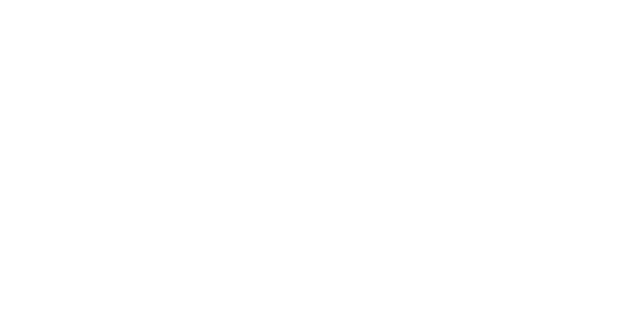
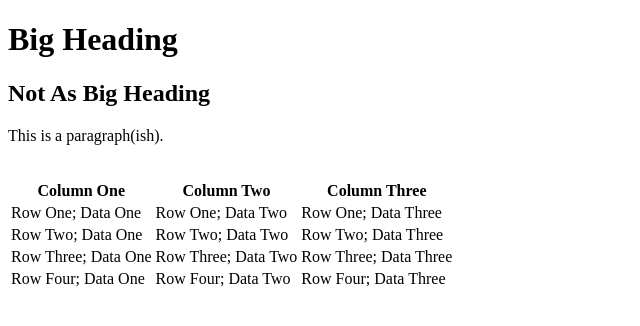
Before and after one commit to PatrickRallings/css-Day-1, a plain HTML site: page index2.html in a window 1280 px wide. Shown: the whole page, without its empty margins (0-640 px from the left). Drawn offline with Linux system fonts and the light colour scheme.

Commit message:
Added html data

```diff
--- a/index2.html
+++ b/index2.html
@@ -1,13 +1,43 @@
 <!DOCTYPE html>
 <html lang="en">
-<head>
-    <meta charset="UTF-8">
-    <meta http-equiv="X-UA-Compatible" content="IE=edge">
-    <meta name="viewport" content="width=device-width, initial-scale=1.0">
+  <head>
+    <meta charset="UTF-8" />
+    <meta http-equiv="X-UA-Compatible" content="IE=edge" />
+    <meta name="viewport" content="width=device-width, initial-scale=1.0" />
     <title>Document</title>
-    <link rel="stylesheet" href="mystyle.css">
-</head>
-<body>
-
-</body>
+    <link rel="stylesheet" href="mystyle.css" />
+  </head>
+  <body>
+    <h1>Big Heading</h1>
+    <h2>Not As Big Heading</h2>
+    <p>This is a paragraph(ish).</p>
+    <br />
+    <table>
+      <tr>
+        <th>Column One</th>
+        <th>Column Two</th>
+        <th>Column Three</th>
+      </tr>
+      <tr>
+        <td>Row One; Data One</td>
+        <td>Row One; Data Two</td>
+        <td>Row One; Data Three</td>
+      </tr>
+      <tr>
+        <td>Row Two; Data One</td>
+        <td>Row Two; Data Two</td>
+        <td>Row Two; Data Three</td>
+      </tr>
+      <tr>
+        <td>Row Three; Data One</td>
+        <td>Row Three; Data Two</td>
+        <td>Row Three; Data Three</td>
+      </tr>
+      <tr>
+        <td>Row Four; Data One</td>
+        <td>Row Four; Data Two</td>
+        <td>Row Four; Data Three</td>
+      </tr>
+    </table>
+  </body>
 </html>
```
